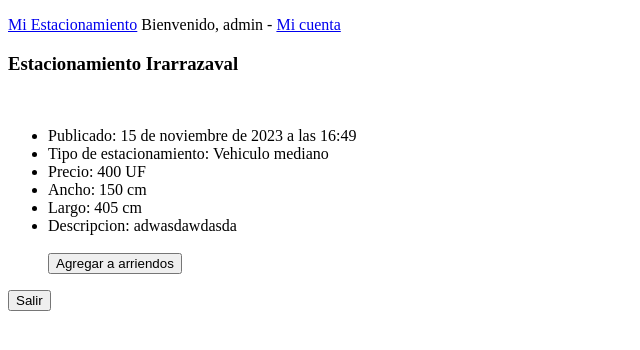
After one commit to jgodoy1992/MiEstArq, a Django app: page /ver_estacionamiento/1 in a window 1280 px wide. The commit adds this page. Shown: the top 350 px of the page, without its empty margins (0-640 px from the left). Run offline with Django 4.2, Linux system fonts and the light colour scheme; a user stored in the database is signed in; data comes from the database, SQL or seed files in the repository.

Commit message:
Se agrega funcionalidad para los estacionamientos arrendados

```diff
--- a/mi_est_app/models.py
+++ b/mi_est_app/models.py
@@ -14,3 +14,9 @@ class EnArriendo(models.Model):
 
     def __str__(self):
         return self.titulo
+
+
+class EstArrendado(models.Model):
+    user = models.ForeignKey(User, on_delete=models.CASCADE)
+    source_model = models.ForeignKey(
+        EnArriendo, null=False, blank=False, on_delete=models.CASCADE)
--- a/mi_est_app/templates/mi_est_app/base.html
+++ b/mi_est_app/templates/mi_est_app/base.html
@@ -7,7 +7,7 @@
 </head>
 <body>
     <p>
-        <a href="">Mi Estacionamiento</a>
+        <a href="{% url 'mi_est_app:index' %}">Mi Estacionamiento</a>
         {% if user.is_authenticated %}
             Bienvenido, {{ user.username }}
             -
--- a/mi_est_app/templates/mi_est_app/dashboard.html
+++ b/mi_est_app/templates/mi_est_app/dashboard.html
@@ -5,7 +5,8 @@
     <p>dashboard por hacer</p>
 
     <div style='text-align: center'>
-        <button><a href="{% url 'mi_est_app:estacionamientos' %}">Mis estacionamientos</a></button>
+        <button><a href="{% url 'mi_est_app:estacionamientos' %}">Mis estacionamientos</a></button>-
+        <button><a href="{% url 'mi_est_app:arriendos' %}">Mis arriendos</a></button>
     </div>
 
 {% endblock content %}
--- /dev/null
+++ b/mi_est_app/templates/mi_est_app/ver_estacionamiento.html
@@ -0,0 +1,22 @@
+{% extends "mi_est_app/base.html" %}
+
+{% block content %}
+    <h3>{{ esta.titulo }}</h3>
+    <br>
+
+    <ul>
+        <li>Publicado: {{ esta.fecha }}</li>
+        <li>Tipo de estacionamiento: {{ esta.tipo }}</li>
+        <li>Precio: {{ esta.precio }}</li>
+        <li>Ancho: {{ esta.ancho }} cm</li>
+        <li>Largo: {{ esta.largo }} cm</li>
+        <li>Descripcion: {{ esta.desc }}</li>
+        <br>
+        <form action="{% url 'mi_est_app:estacionamiento_arrendado' esta.id%}" method="post">
+            {% csrf_token %}
+            <button>Agregar a arriendos</button>
+        </form>
+    </ul>
+
+
+{% endblock content %}
--- a/mi_est_app/urls.py
+++ b/mi_est_app/urls.py
@@ -13,5 +13,11 @@ urlpatterns = [
     path('editar_arriendo/<int:id>',
          views.editar_arriendo, name='editar_arriendo'),
     path('eliminar_arriendo/<int:id>',
-         views.elimiar_arriendo, name='eliminar_arriendo')
+         views.elimiar_arriendo, name='eliminar_arriendo'),
+    path('ver_estacionamiento/<int:id>',
+         views.ver_estacionamiento, name='ver_estacionamiento'),
+    path('estacionamiento_arrendado/<int:id>',
+         views.estacionamiento_arrendado, name='estacionamiento_arrendado'),
+    path('arriendos/', views.arriendos, name='arriendos'),
+    path('arriendo/<int:id>', views.arriendo, name='arriendo'),
 ]
--- a/mi_est_app/views.py
+++ b/mi_est_app/views.py
@@ -1,13 +1,14 @@
 from django.shortcuts import render, redirect
 from django.contrib.auth.decorators import login_required
-from .models import EnArriendo
+from .models import EnArriendo, EstArrendado
 from .forms import ArreindoForm
 
 # Create your views here.
 
 
 def index(request):
-    return render(request, 'mi_est_app/index.html')
+    estacionamientos = EnArriendo.objects.all()
+    return render(request, 'mi_est_app/index.html', {'estacionamientos': estacionamientos})
 
 
 @login_required
@@ -27,6 +28,37 @@ def estacionamiento(request, id):
     esta = EnArriendo.objects.filter(owner=request.user).get(id=id)
     context = {'esta': esta}
     return render(request, 'mi_est_app/estacionamiento.html', context)
+
+
+@login_required
+def ver_estacionamiento(request, id):
+    esta = EnArriendo.objects.get(id=id)
+    context = {'esta': esta}
+    return render(request, 'mi_est_app/ver_estacionamiento.html', context)
+
+
+@login_required
+def estacionamiento_arrendado(reqeust, id):
+    en_arriendo = EnArriendo.objects.get(id=id)
+    esta_arrendado, created = EstArrendado.objects.get_or_create(
+        user=reqeust.user,
+        source_model=en_arriendo
+    )
+    return redirect('mi_est_app:arriendos')
+
+
+@login_required
+def arriendos(request):
+    arriendo = EstArrendado.objects.filter(user=request.user)
+    context = {'arriendo': arriendo}
+    return render(request, 'mi_est_app/arriendos.html', context)
+
+
+@login_required
+def arriendo(request, id):
+    arriendo = EstArrendado.objects.filter(user=request.user).get(id=id)
+    context = {'arriendo': arriendo}
+    return render(request, 'mi_est_app/arriendo.html', context)
 
 
 @login_required
--- a/mi_est_cuentas/views.py
+++ b/mi_est_cuentas/views.py
@@ -15,7 +15,7 @@ def registro(request):
                 password=form.cleaned_data['password1']
             )
             login(request, new_user)
-            return redirect('mi_est_app:dashboard')
+            return redirect('mi_est_app:index')
     else:
         form = RegistroUsuario()
 
--- a/mi_est_project/settings.py
+++ b/mi_est_project/settings.py
@@ -125,5 +125,5 @@ STATIC_URL = 'static/'
 DEFAULT_AUTO_FIELD = 'django.db.models.BigAutoField'
 
 
-LOGIN_REDIRECT_URL = 'mi_est_app:dashboard'
+LOGIN_REDIRECT_URL = 'mi_est_app:index'
 LOGOUT_REDIRECT_URL = 'mi_est_app:index'
```
Also changed, not shown: mi_est_app/admin.py (+6 -1 lines), mi_est_app/templates/mi_est_app/arriendo.html (added, +13 -0 lines), mi_est_app/templates/mi_est_app/arriendos.html (added, +13 -0 lines), mi_est_app/templates/mi_est_app/index.html (+11 -0 lines), db.sqlite3, mi_est_app/migrations/0002_estacionamiento.py (added), mi_est_app/migrations/0003_delete_estacionamiento.py (added), mi_est_app/migrations/0004_estarrendado.py (added).
